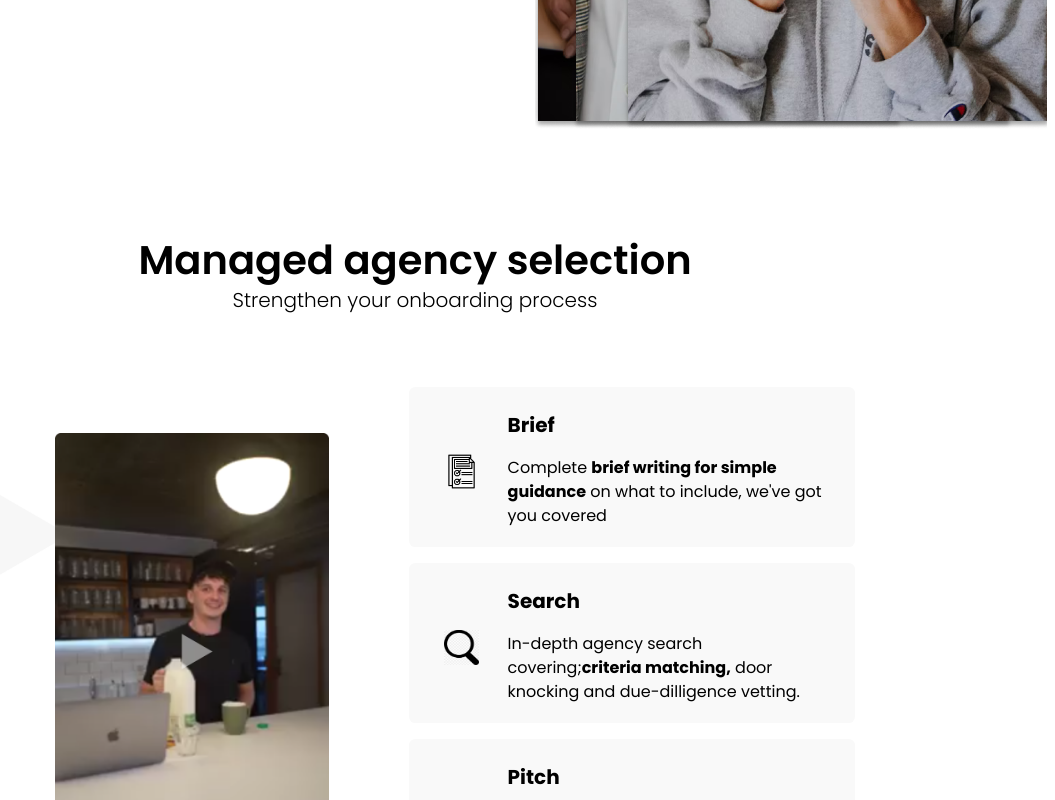
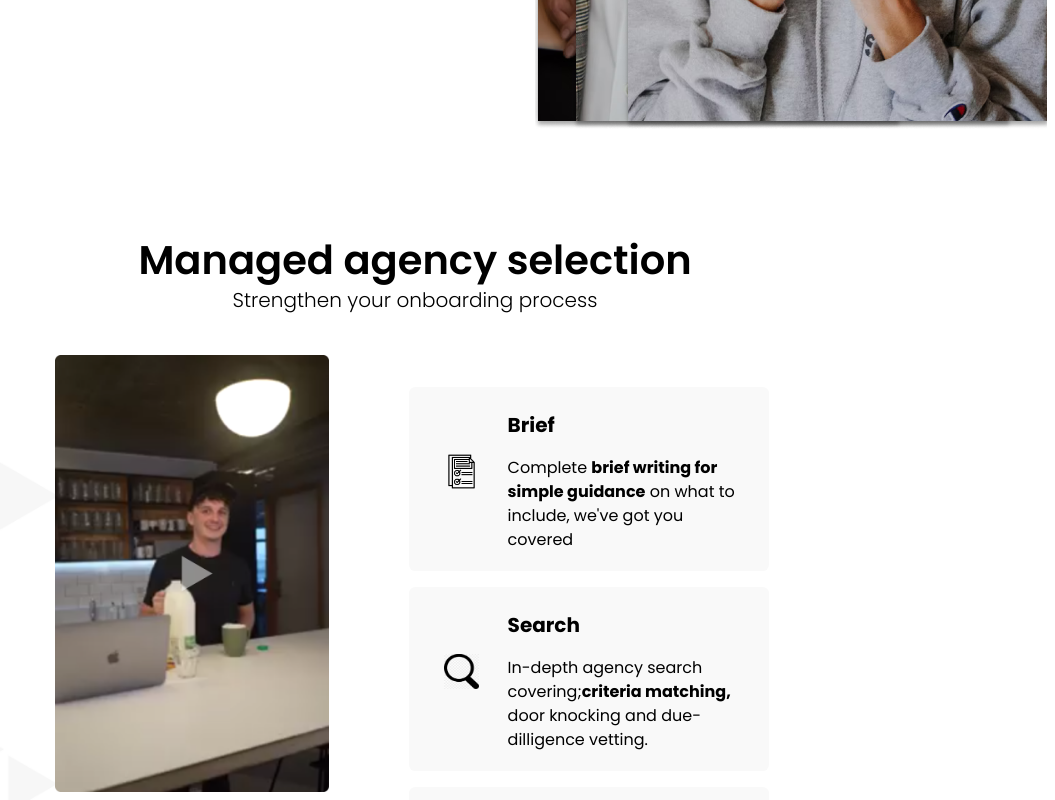
Before and after one commit to ilker11/nextjs-project, a Next.js app: page / in a window 1280 px wide. Shown: the part 740-1540 px from the top of the page, without its empty margins (225-1280 px from the left). Built offline with nearby package versions, Linux system fonts and the light colour scheme.

Commit message:
Finished

```diff
--- a/sections/Section/elements.jsx
+++ b/sections/Section/elements.jsx
@@ -4,8 +4,12 @@ import { SectionContainer, SectionBigHeading,SectionHeading, SectionSubheading }
 export const StyledContainer = styled(({ height, ...props }) => <SectionContainer {...props} />)`
   display: block;
   padding: 6rem 0;
-  background: url(/img/background.png) no-repeat -5rem 15rem;
-  background-size: 100%;
+  background: url(/img/background.png) no-repeat 1.2rem 15.7rem;
+  background-size: 70%;
+  @media(max-width: 1024px) {
+    background-size: 86%;
+    background-position: 93% 26%;
+  }
 `;
 
 export const StyledSectionHead = styled(({ ...props }) => <header {...props} />)`
@@ -25,7 +29,6 @@ export const StyledDescription = styled((props) => <SectionSubheading {...props}
 
 export const StyledMediaContainer = styled(({ ...props }) => <div {...props} />)`
   display: flex;
-  align-items: center;
   padding: 0 17rem;
   @media(max-width: 1024px) {
     display: block;
@@ -39,18 +42,18 @@ export const StyledMediaImage = styled(({ ...props }) => <div {...props} />)`
     box-sizing: border-box;
     display: block;
     overflow: hidden;
-    width: 425px;
-    height: 675px;
-    margin-left: 13rem;
+    width: 292px;
+    height: 468px;
+    margin-left: 20rem;
     padding: 0;
     border-radius: 10px;
   }
 `;
 
 export const StyledMediaBody = styled(({ ...props }) => <div {...props} />)`
-  flex: 0 0 62%;
+  flex: 0 0 50%;
   padding: 2rem 5rem;
   @media(max-width: 1024px) {
-    padding: 3rem 10rem;
+    padding: 3rem 16rem;
   }
 `;
```
